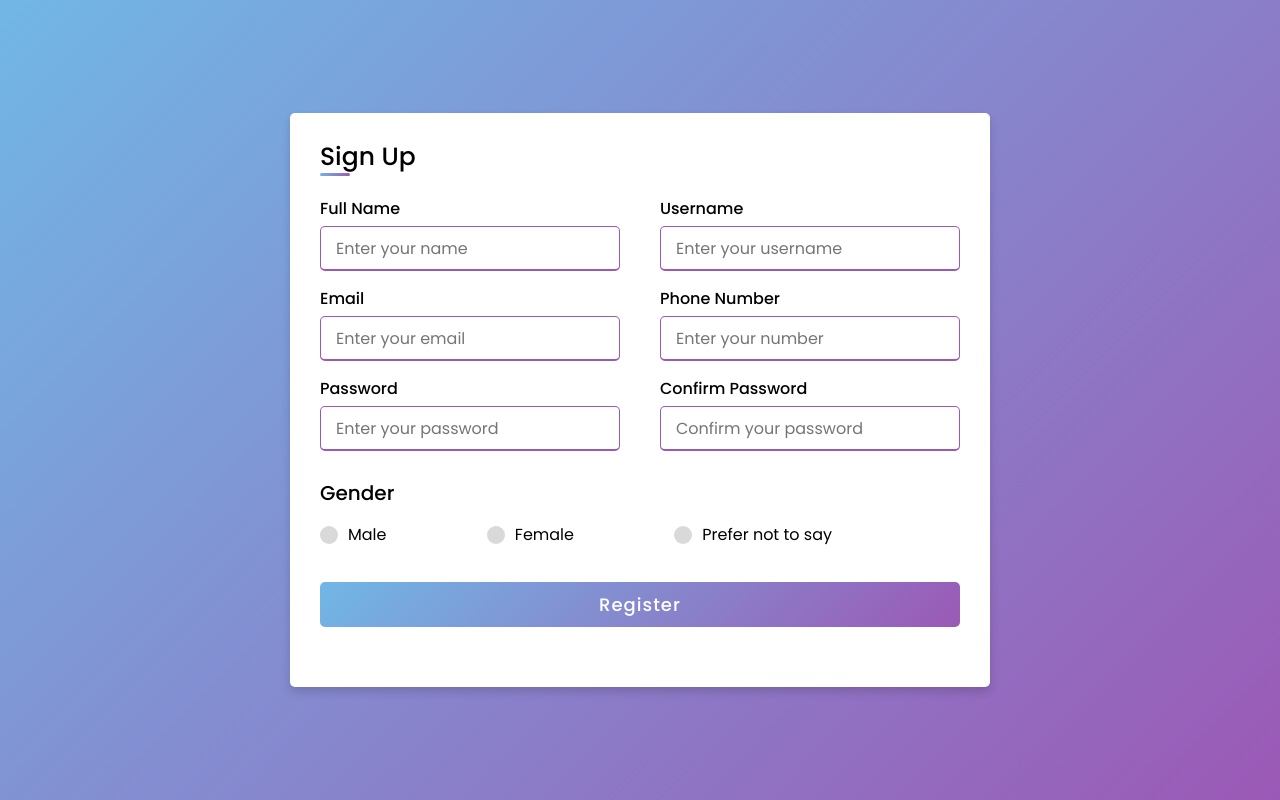
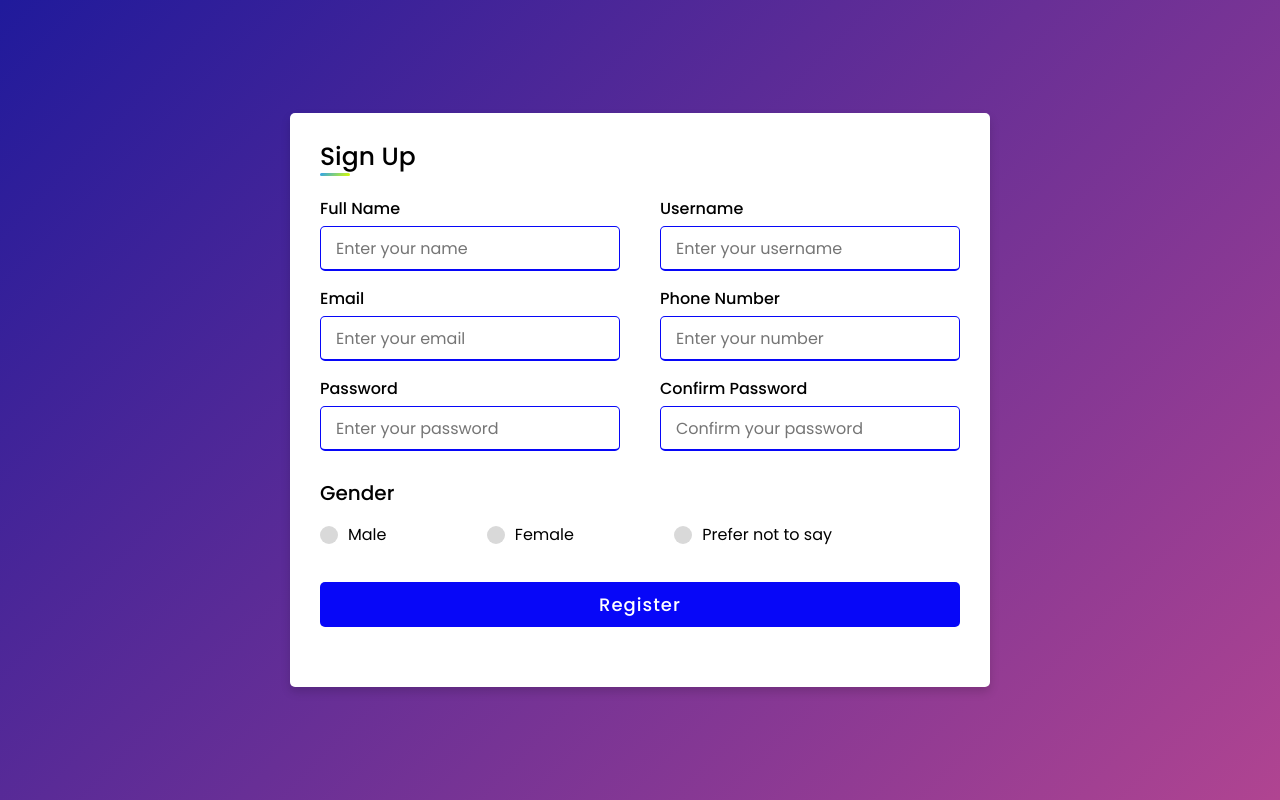
Before and after one commit to iantanui/react-sign-up-form, a React (Create React App) app: page / in a window 1280 px wide. Built offline with nearby package versions, Linux system fonts and the light colour scheme.

Commit message:
edit CSS

```diff
--- a/src/App.css
+++ b/src/App.css
@@ -11,12 +11,12 @@
    justify-content: center;
    align-items: center;
    padding: 10px;
-   background: linear-gradient(135deg, #71b7e6, #9b59b6);
+   background: linear-gradient(135deg, #201a9b, #b04491);
  }
  .container{
    max-width: 700px;
    width: 100%;
-   background-color: #fff;
+   background-color: rgb(255, 255, 255);
    padding: 25px 30px;
    border-radius: 5px;
    box-shadow: 0 5px 10px rgba(0,0,0,0.15);
@@ -34,7 +34,7 @@
    height: 3px;
    width: 30px;
    border-radius: 5px;
-   background: linear-gradient(135deg, #71b7e6, #9b59b6);
+   background: linear-gradient(135deg, #2da1ee, #d9ff04);
  }
  .content form .user-details{
    display: flex;
@@ -64,7 +64,7 @@
  }
  .user-details .input-box input:focus,
  .user-details .input-box input:valid{
-   border-color: #9b59b6;
+   border-color: #0707f8;
  }
   form .gender-details .gender-title{
    font-size: 20px;
@@ -93,8 +93,8 @@
   #dot-1:checked ~ .category label .one,
   #dot-2:checked ~ .category label .two,
   #dot-3:checked ~ .category label .three{
-    background: #9b59b6;
-    border-color: #d9d9d9;
+    background: #08f924;
+    border-color: #050505;
   }
   form input[type="radio"]{
     display: none;
@@ -114,11 +114,11 @@
     letter-spacing: 1px;
     cursor: pointer;
     transition: all 0.3s ease;
-    background: linear-gradient(135deg, #71b7e6, #9b59b6);
+    background: #0707f8;
   }
   form .button input:hover{
    /* transform: scale(0.99); */
-   background: linear-gradient(-135deg, #71b7e6, #9b59b6);
+   background: #299c2f;
    }
   @media(max-width: 584px){
   .container{
```
